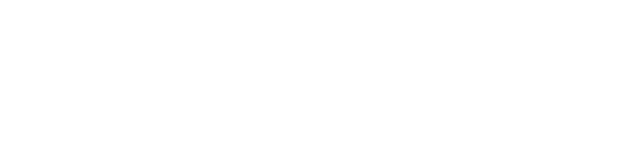
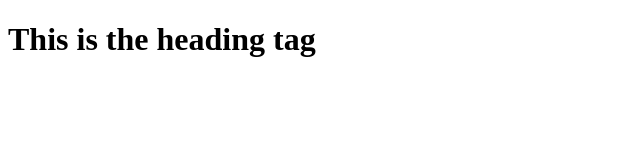
Before and after one commit to amidah/MyWebApp, a plain HTML site: page index.html in a window 1280 px wide. Shown: the whole page, without its empty margins (0-640 px from the left). Drawn offline with Linux system fonts and the light colour scheme.

Commit message:
updated index html file

```diff
--- a/index.html
+++ b/index.html
@@ -5,6 +5,6 @@
         </head>
 
 	<body>
-		<h1></h1>
+		<h1>This is the heading tag</h1>
 	</body>
 </html>
```
